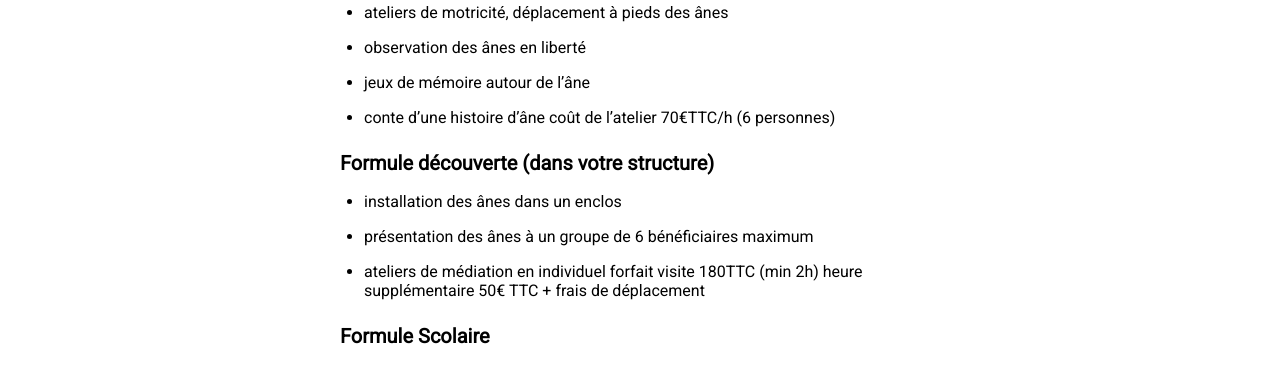
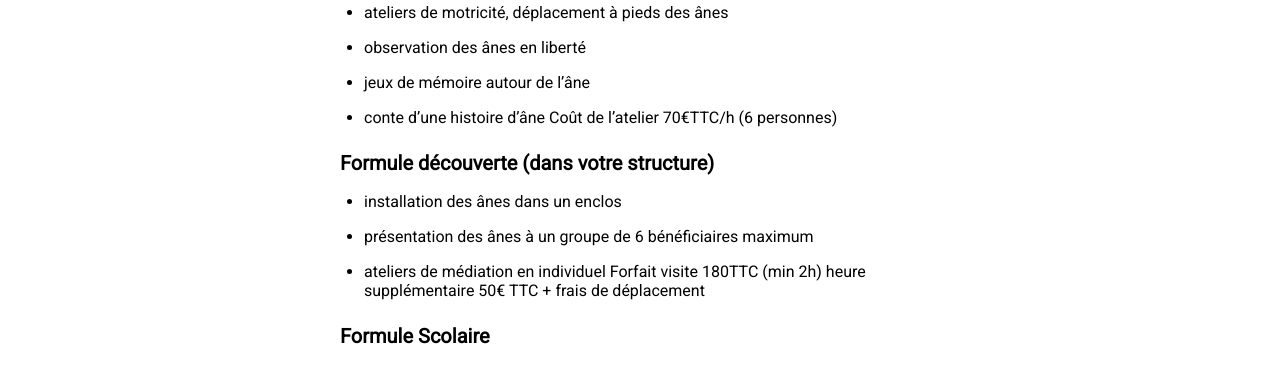
Before and after one commit to la-cabane/la-cabane.github.io, a Jekyll site: the page built from _posts/2016-09-09-propositions.md, in a window 1280 px wide and 900 px high, scrolled down 730 px. Shown: the part 152-520 px from the top of the window. Built offline with Jekyll 4.4.1, drawn with Linux system fonts in a browser that asks for light colours; nearby versions of some CDN libraries.

```diff
--- a/_posts/2016-09-09-propositions.md
+++ b/_posts/2016-09-09-propositions.md
@@ -19,13 +19,13 @@ Nos formules:
 - observation des ânes en liberté
 - jeux de mémoire autour de l'âne
 - conte d'une histoire d'âne
-coût de l'atelier 70€TTC/h (6 personnes)
+Coût de l'atelier 70€TTC/h (6 personnes)
 
 ### Formule découverte (dans votre structure)
 - installation des ânes dans un enclos
 - présentation des ânes à un groupe de 6 bénéficiaires maximum
 - ateliers de médiation en individuel
-forfait visite 180TTC (min 2h)
+Forfait visite 180TTC (min 2h)
 heure supplémentaire 50€ TTC + frais de déplacement
 
 ### Formule Scolaire
```
